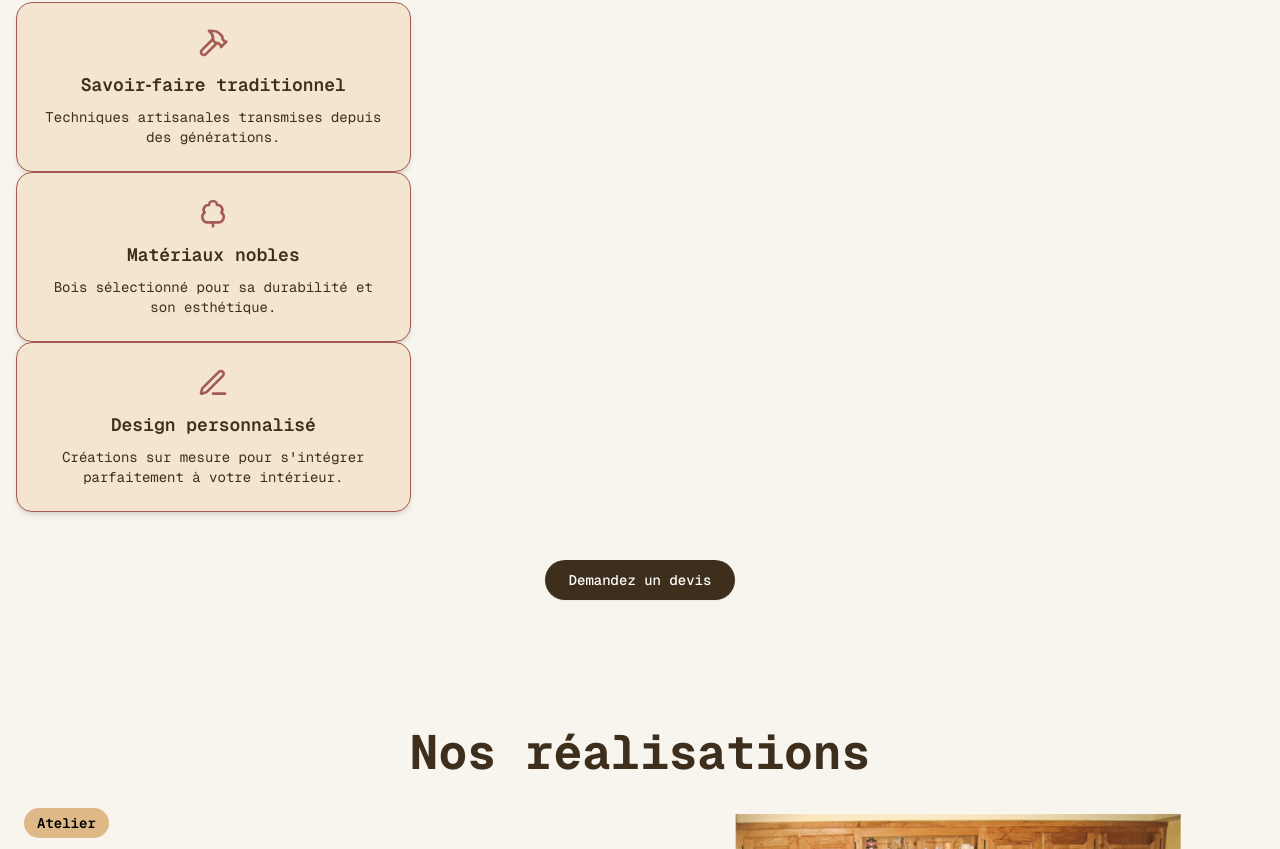
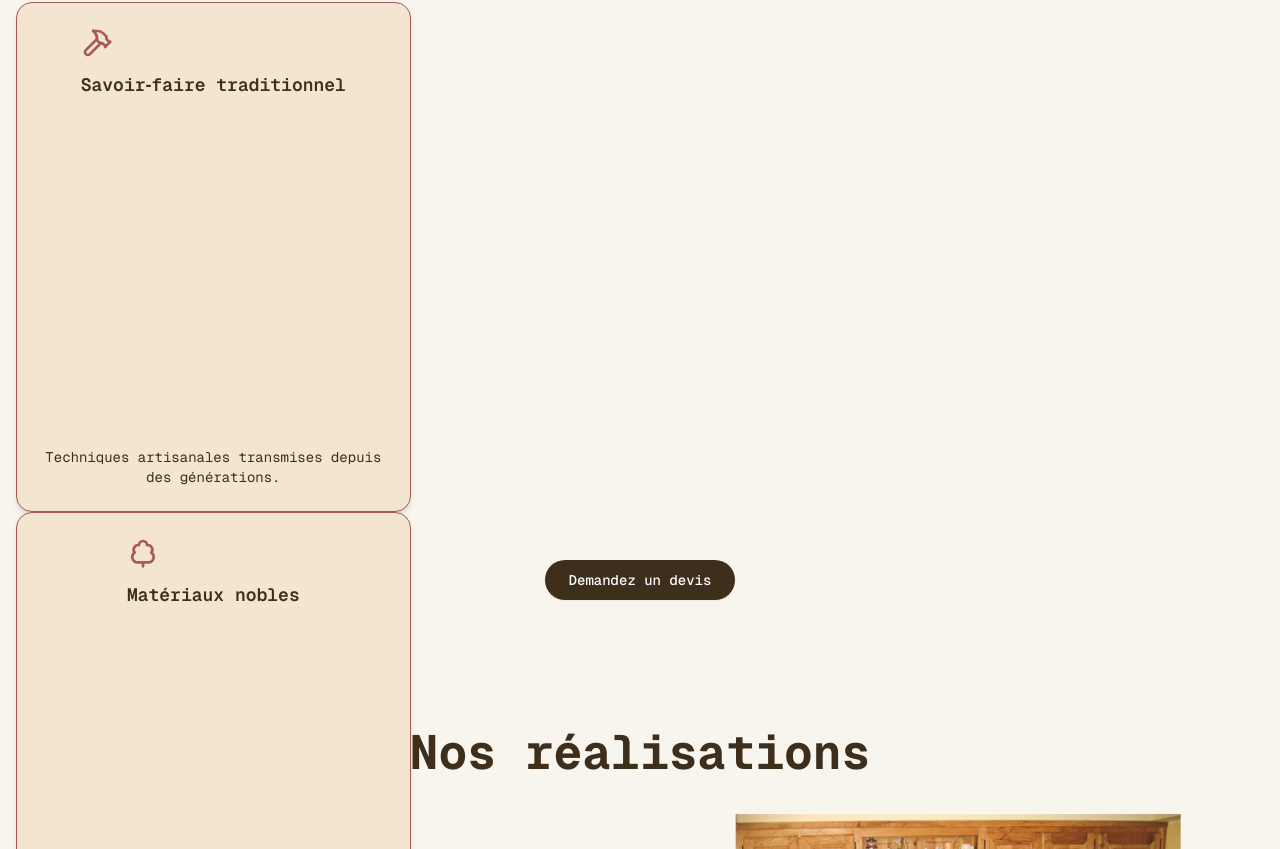
Before and after one commit to Eliassylla/arnaud-labarre-mvp, a Next.js app: page / in a window 1280 px wide. Shown: the part 2311-3160 px from the top of the page. Built offline with nearby package versions, Linux system fonts and the light colour scheme; a web font is replaced by a local one.

Commit message:
Corrige l'alignement des cartes dans la section ValueProps pour la vue desktop et tablette paysage

```diff
--- a/src/components/ValueProps.tsx
+++ b/src/components/ValueProps.tsx
@@ -15,27 +15,41 @@ export default function ValueProps() {
           </h2>
         </ScrollAnimation>
 
-        <ScrollAnimation className="grid gap-8 sm:grid-cols-2 lg:grid-cols-3 mb-12" stagger={0.15}>
-          <div className="flex flex-col items-center text-center bg-[#f3e5d0] dark:bg-[#5B270B] border border-[#A55B53] dark:border-[#3F1F14] rounded-2xl shadow-md p-6 hover:shadow-lg hover:-translate-y-1 transform transition">
+        <ScrollAnimation className="grid grid-cols-1 sm:grid-cols-2 lg:grid-cols-3 gap-8 mb-12" stagger={0.15}>
+          <div className="flex flex-col items-center text-center bg-[#f3e5d0] dark:bg-[#5B270B] border border-[#A55B53] dark:border-[#3F1F14] rounded-2xl shadow-md p-6 hover:shadow-lg hover:-translate-y-1 transform transition h-full">
+            <div className="flex flex-col items-center justify-between h-full">
+              <div>
                 <Hammer className="size-8 text-[#A55B53] mb-3" />
                 <h3 className="text-lg font-semibold mb-2 text-[#3E2F1C]">Savoir‑faire traditionnel</h3>
-            <p className="text-sm text-[#3E2F1C]">
+              </div>
+              <p className="text-sm text-[#3E2F1C] mt-auto">
                 Techniques artisanales transmises depuis des générations.
               </p>
             </div>
-          <div className="flex flex-col items-center text-center bg-[#f3e5d0] dark:bg-[#5B270B] border border-[#A55B53] dark:border-[#3F1F14] rounded-2xl shadow-md p-6 hover:shadow-lg hover:-translate-y-1 transform transition">
+          </div>
+
+          <div className="flex flex-col items-center text-center bg-[#f3e5d0] dark:bg-[#5B270B] border border-[#A55B53] dark:border-[#3F1F14] rounded-2xl shadow-md p-6 hover:shadow-lg hover:-translate-y-1 transform transition h-full">
+            <div className="flex flex-col items-center justify-between h-full">
+              <div>
                 <TreeDeciduous className="size-8 text-[#A55B53] mb-3" />
                 <h3 className="text-lg font-semibold mb-2 text-[#3E2F1C]">Matériaux nobles</h3>
-            <p className="text-sm text-[#3E2F1C]">
+              </div>
+              <p className="text-sm text-[#3E2F1C] mt-auto">
                 Bois sélectionné pour sa durabilité et son esthétique.
               </p>
             </div>
-          <div className="flex flex-col items-center text-center bg-[#f3e5d0] dark:bg-[#5B270B] border border-[#A55B53] dark:border-[#3F1F14] rounded-2xl shadow-md p-6 hover:shadow-lg hover:-translate-y-1 transform transition">
+          </div>
+
+          <div className="flex flex-col items-center text-center bg-[#f3e5d0] dark:bg-[#5B270B] border border-[#A55B53] dark:border-[#3F1F14] rounded-2xl shadow-md p-6 hover:shadow-lg hover:-translate-y-1 transform transition h-full">
+            <div className="flex flex-col items-center justify-between h-full">
+              <div>
                 <Edit3 className="size-8 text-[#A55B53] mb-3" />
                 <h3 className="text-lg font-semibold mb-2 text-[#3E2F1C]">Design personnalisé</h3>
-            <p className="text-sm text-[#3E2F1C]">
+              </div>
+              <p className="text-sm text-[#3E2F1C] mt-auto">
                 Créations sur mesure pour s&apos;intégrer parfaitement à votre intérieur.
               </p>
+            </div>
           </div>
         </ScrollAnimation>
 
```
Lines whose indentation alone changed are shown as unchanged.
